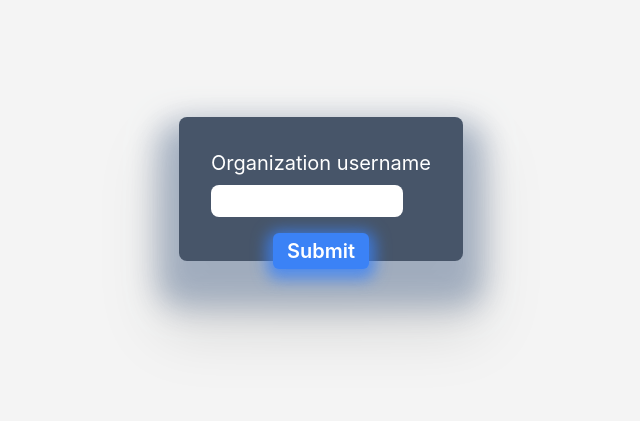
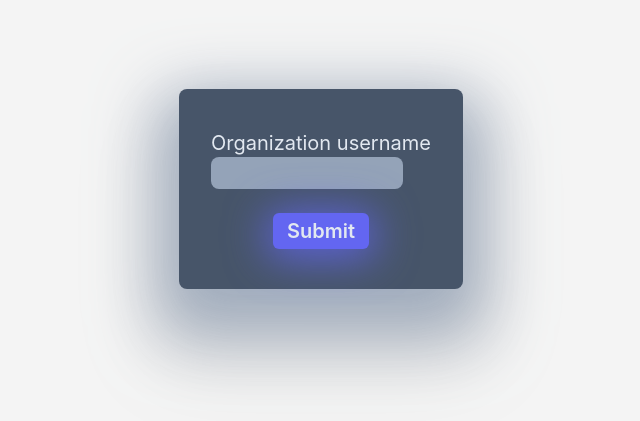
Before and after one commit to developer-student-club-thapar/hacktoberfest-tracker-client, a Next.js app: page /access in a window 1280 px wide. Shown: the part 211-632 px from the top of the page, without its empty margins (319-959 px from the left). Built offline with nearby package versions, Linux system fonts and the light colour scheme.

Commit message:
ui changes

```diff
--- a/components/repoList/repoCard.tsx
+++ b/components/repoList/repoCard.tsx
@@ -3,15 +3,15 @@ import { FontAwesomeIcon } from '@fortawesome/react-fontawesome'
 
 export default function Card(props) {
     return (
-        <div className='w-[16vw] drop-shadow-lg h-48 rounded-lg bg-componentLight p-6 flex flex-col'>
-            <div className='flex flex-row justify-between'>
-                <h1 className='whitespace-nowrap text-xl font-semibold '>{props.name}</h1>
+        <div className='w-[16vw] drop-shadow-lg h-full rounded-lg bg-componentLight p-6 flex flex-col'>
+            <div className='h-1/4 flex flex-row justify-between'>
+                <h1 className='text-xl font-semibold '>{props.name}</h1>
                 <a href={props.link} target="_blank"><FontAwesomeIcon icon={faLink}/></a>
             </div>
             <div className='h-2/4 overflow-y-scroll mb-[6px]'><p className='text-[#8F8F8F] text-xs font-medium mb-2'>{props.desc}</p></div>
             <div className='m-0 flex flex-row overflow-x-scroll gap-1 overflow-y-hidden'>
                 {props.topics.map((topic) => {
-                return <div className='h-[2.5vh]'><p className='whitespace-nowrap bg-[#BC5C82] rounded-xl text-[#FFF] px-2 py-.5 text-sm '>{topic}</p></div>
+                return <div className='h-1/4'><p className='whitespace-nowrap bg-[#BC5C82] rounded-xl text-[#FFF] px-2 py-.5 text-sm '>{topic}</p></div>
                 })}
             </div>
         </div>
--- a/components/sidebar/repoNavigation.tsx
+++ b/components/sidebar/repoNavigation.tsx
@@ -10,7 +10,7 @@ const List = ({name}) => {
 
     return (
         <div className="w-full flex flex-col items-start">
-            <button className="font-medium text-xl py-2 bg-slate-800" onClick={handleClick}>{name.slice(0,1).toUpperCase()+name.slice(1,name.length)}</button>
+            <button className="font-medium text-xl py-2 bg-slate-800 whitespace-nowrap" onClick={handleClick}>{name.slice(0,1).toUpperCase()+name.slice(1,name.length)}</button>
             {list?
                 <div className="flex flex-col items-start">
                     <button className="font-light text-base py-1 px-2 bg-slate-300">Dashboard</button>
@@ -21,6 +21,7 @@ const List = ({name}) => {
                 null
             }
         </div>
+
     )
 }
 
--- a/next.config.js
+++ b/next.config.js
@@ -4,7 +4,7 @@ const nextConfig = {
     return [
       {
         source: '/',
-        destination: '/dashboard/user',
+        destination: '/access',
         permanent: false,
       },
     ]
--- a/pages/access.tsx
+++ b/pages/access.tsx
@@ -5,6 +5,7 @@ import { useState } from "react";
 const Access = () => {
 
     const [username,setUserName] = useState('');
+    const [notVerified,setVerified] = useState(false);
     const router = useRouter();
 
     const handleChange = (e:any) => {
@@ -26,15 +27,19 @@ const Access = () => {
             if(data.verified == true){
                 router.push("/dashboard/"+username)
             }
+            else{
+                setVerified(true);
+            }
         });
     }
 
     return (
         <div className='container h-screen w-[100vw] flex justify-center items-center drop-shadow-2xl'>
-            <div className='shadow-[0_25px_30px_20px_rgba(148,163,184,0.8)] p-8 h-[18vh] rounded-lg flex flex-col font-sans bg-[#475569]'>
-                <label className="font-sans mb-2 text-xl text-[#FFF]">Organization username</label>
-                <input className="rounded-lg px-2.5 py-1 text-white w-[15vw]" onChange={handleChange} name="username" value={username}/>
-                <button className="font-sans shadow-[0_4px_15px_6px_rgba(59,130,246,0.8)] text-[#FFF] bg-[#3b82f6] text-xl w-24 self-center mt-4 rounded-md py-1 font-semibold transition ease-in-out delay-150 hover:shadow-[rgba(79,70,229,0.8)] hover:scale-110 hover:bg-[#4f46e5] duration-300"  onClick={handleSubmit}>Submit</button>
+            <div className='shadow-[0_25px_65px_20px_rgba(148,163,184,0.8)] p-8 h-[25vh] rounded-lg flex flex-col justify-center font-sans bg-[#475569]'>
+                <label className="font-sans text-[#e2e8f0] text-xl text-[#FFF]">Organization username</label>
+                {notVerified?<p className="text-[#e11d48] mb-1">*User not found</p>:null}
+                <input className="bg-[#94a3b8] active-[#6366f1] rounded-lg px-2.5 py-1 text-[#e2e8f0] w-[15vw]" onChange={handleChange} name="username" value={username}/>
+                <button className="font-sans shadow-[0_4px_40px_6px_rgba(99,102,241,0.8)] text-[#e2e8f0] bg-[#6366f1] text-xl w-24 self-center mt-6 rounded-md py-1 font-semibold transition ease-in-out delay-150 hover:shadow-[rgba(79,70,229,0.8)] hover:scale-110 hover:bg-[#4f46e5] duration-300"  onClick={handleSubmit}>Submit</button>
             </div>
         </div>
     )
```
